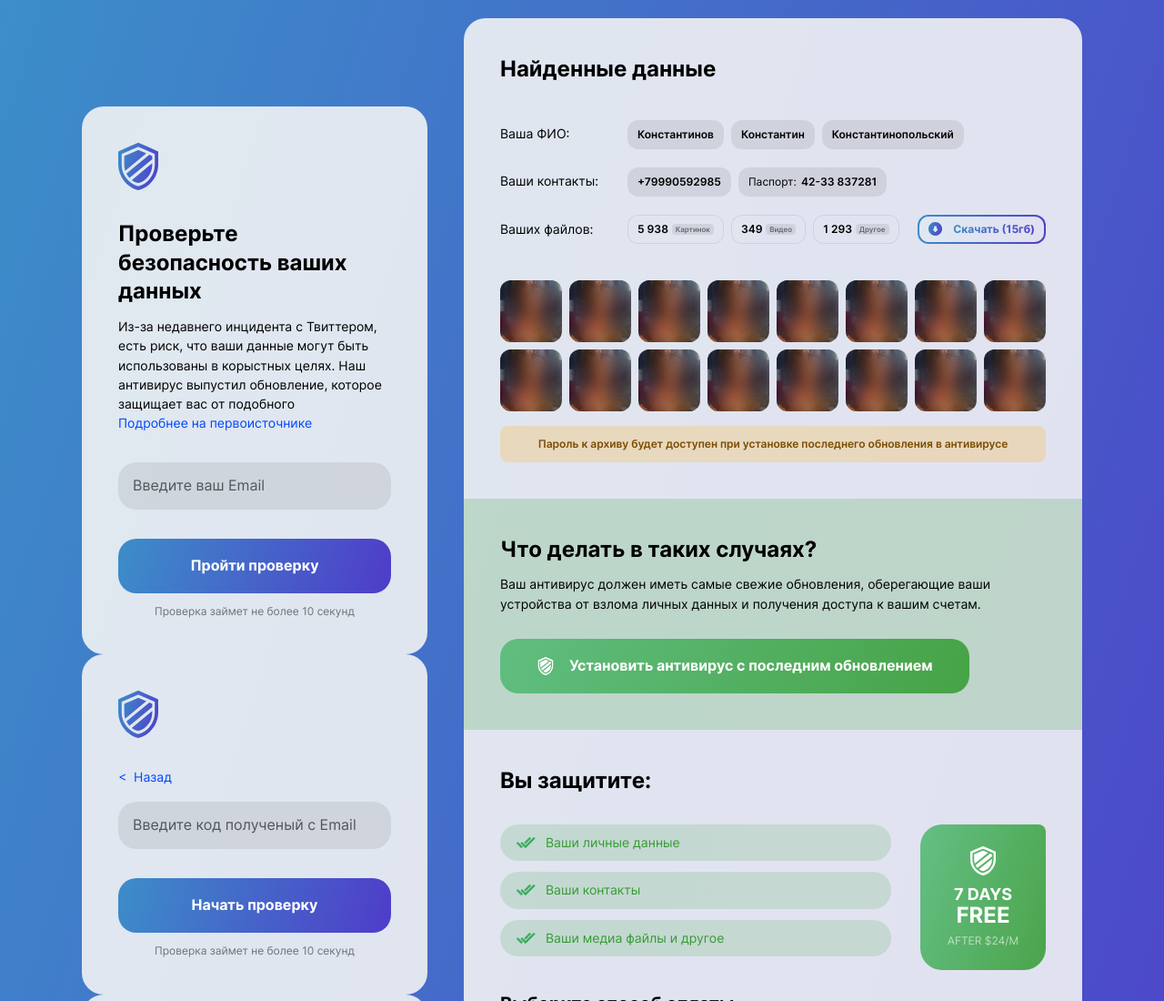
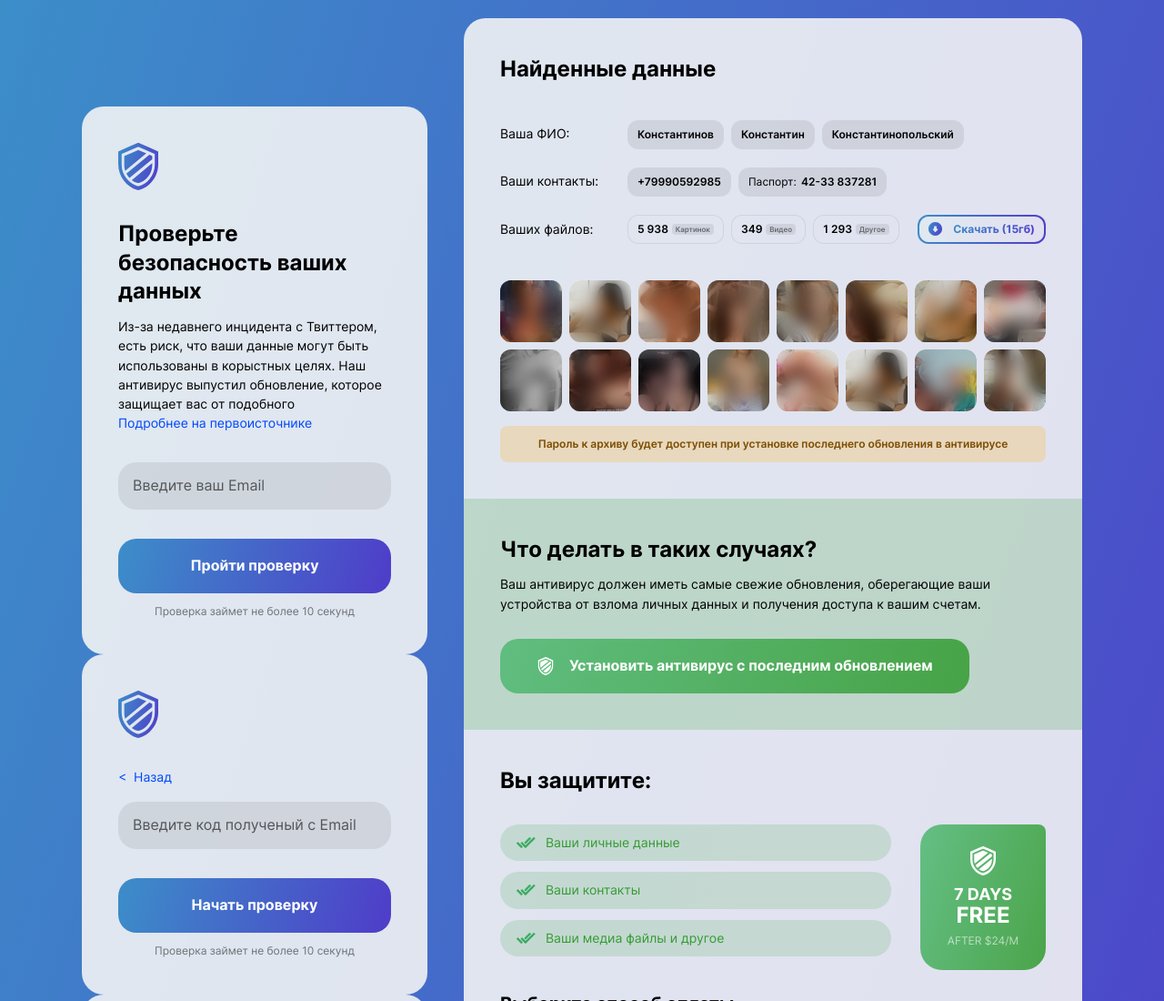
Before and after one commit to boyko1396/emailtest, a website: page src/main.pug in a window 1280 px wide. Shown: the top 1100 px of the page at 91% size. Drawn offline with nearby package versions, Linux system fonts and the light colour scheme; files that its build step writes are made by us from their sources.

Commit message:
fix and add photo, animation v. 2

```diff
--- a/src/main.pug
+++ b/src/main.pug
@@ -105,49 +105,49 @@ html(lang='ru')
                         img(src="images/media-card-1.jpg")
                     .layout__result-content-media-row-col
                       .media-card.media-card--blur
-                        img(src="images/media-card-1.jpg")
+                        img(src="images/media-card-2.jpg")
                     .layout__result-content-media-row-col
                       .media-card.media-card--blur
-                        img(src="images/media-card-1.jpg")
+                        img(src="images/media-card-3.jpg")
                     .layout__result-content-media-row-col
                       .media-card.media-card--blur
-                        img(src="images/media-card-1.jpg")
+                        img(src="images/media-card-4.jpg")
                     .layout__result-content-media-row-col
                       .media-card.media-card--blur
-                        img(src="images/media-card-1.jpg")
+                        img(src="images/media-card-5.jpg")
                     .layout__result-content-media-row-col
                       .media-card.media-card--blur
-                        img(src="images/media-card-1.jpg")
+                        img(src="images/media-card-6.jpg")
                     .layout__result-content-media-row-col
                       .media-card.media-card--blur
-                        img(src="images/media-card-1.jpg")
+                        img(src="images/media-card-7.jpg")
                     .layout__result-content-media-row-col
                       .media-card.media-card--blur
-                        img(src="images/media-card-1.jpg")
+                        img(src="images/media-card-8.jpg")
                     .layout__result-content-media-row-col
                       .media-card.media-card--blur
-                        img(src="images/media-card-1.jpg")
+                        img(src="images/media-card-9.jpg")
                     .layout__result-content-media-row-col
                       .media-card.media-card--blur
-                        img(src="images/media-card-1.jpg")
+                        img(src="images/media-card-10.jpg")
                     .layout__result-content-media-row-col
                       .media-card.media-card--blur
-                        img(src="images/media-card-1.jpg")
+                        img(src="images/media-card-11.jpg")
                     .layout__result-content-media-row-col
                       .media-card.media-card--blur
-                        img(src="images/media-card-1.jpg")
+                        img(src="images/media-card-12.jpg")
                     .layout__result-content-media-row-col
                       .media-card.media-card--blur
-                        img(src="images/media-card-1.jpg")
+                        img(src="images/media-card-13.jpg")
                     .layout__result-content-media-row-col
                       .media-card.media-card--blur
-                        img(src="images/media-card-1.jpg")
+                        img(src="images/media-card-14.jpg")
                     .layout__result-content-media-row-col
                       .media-card.media-card--blur
-                        img(src="images/media-card-1.jpg")
+                        img(src="images/media-card-15.jpg")
                     .layout__result-content-media-row-col
                       .media-card.media-card--blur
-                        img(src="images/media-card-1.jpg")
+                        img(src="images/media-card-16.jpg")
                 .layout__result-content-access-password Пароль к архиву будет доступен при установке последнего обновления в антивирусе
               footer.layout__result-footer
                 h2.layout__result-footer-title Что делать в таких случаях?
```
Also changed, not shown: build/main.html.
